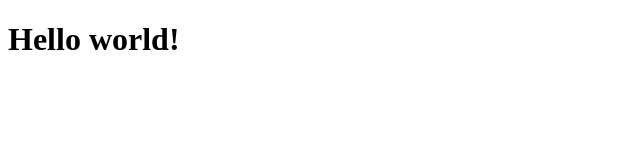
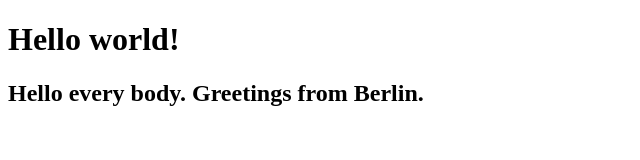
Before and after one commit to JNpudschun/martin-project, a plain HTML site: page index.html in a window 1280 px wide. Shown: the whole page, without its empty margins (0-640 px from the left). Drawn offline with Linux system fonts and the light colour scheme.

Commit message:
add greeting

```diff
--- a/index.html
+++ b/index.html
@@ -6,6 +6,7 @@
 
 <body>
     <h1>Hello world!</h1>
+    <h2>Hello every body. Greetings from Berlin.</h2>
 </body>
 
 </html>
```
